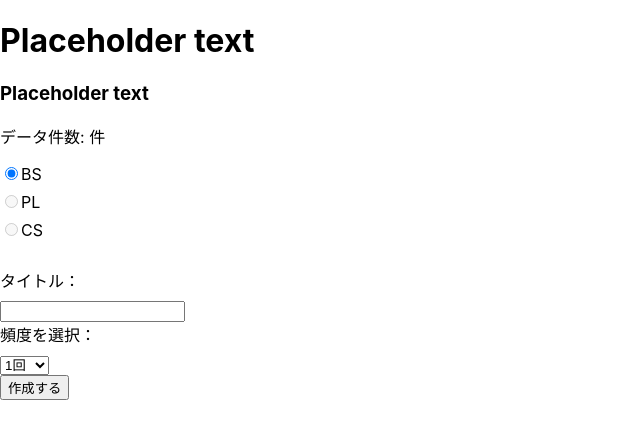
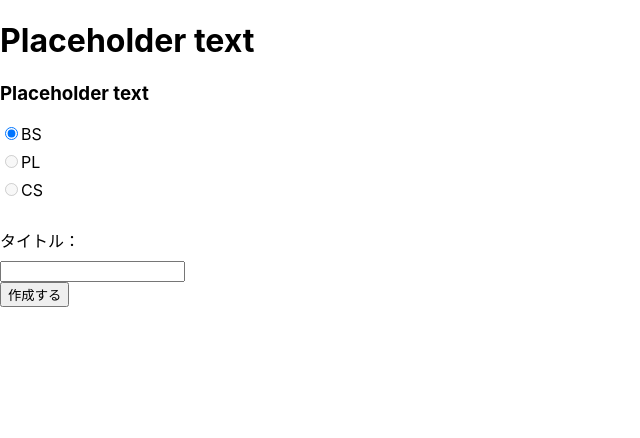
Before and after one commit to yutoonodera/setsumeikaikei, a React (Create React App) app in the folder reactapp/: page /report in a window 1280 px wide. Shown: the top 438 px of the page, without its empty margins (0-640 px from the left). Built offline with nearby package versions, Linux system fonts and the light colour scheme; no server answers.

Commit message:
頻度や件数の項目を削除

```diff
--- a/reactapp/src/components/Report.jsx
+++ b/reactapp/src/components/Report.jsx
@@ -84,7 +84,6 @@ export const Report = () => {
     <div>
       <h1>{reportResponse.message || "Placeholder text"}</h1>
       <h3>{reportResponse.notice || "Placeholder text"}</h3>
-      <p>データ件数: {reportResponse.historyCount} 件</p>
       {/* フォームの追加 */}
       <form onSubmit={handleSubmit}>
         <label>
@@ -130,18 +129,6 @@ export const Report = () => {
           maxLength="255"
         />
         <br />
-        <label htmlFor="frequency">頻度を選択：</label>
-        <select
-          name="frequency"
-          id="frequency"
-          value={formData.frequency}
-          onChange={handleInputChange}
-        >
-          <option value="onetime">1回</option>
-          <option value="weekly">毎週</option>
-          <option value="monthly">毎月</option>
-        </select>
-        <br />
         <button type="submit">作成する</button>
       </form>
       {errorMessage && <p style={{ color: "red" }}>{errorMessage}</p>}
```
